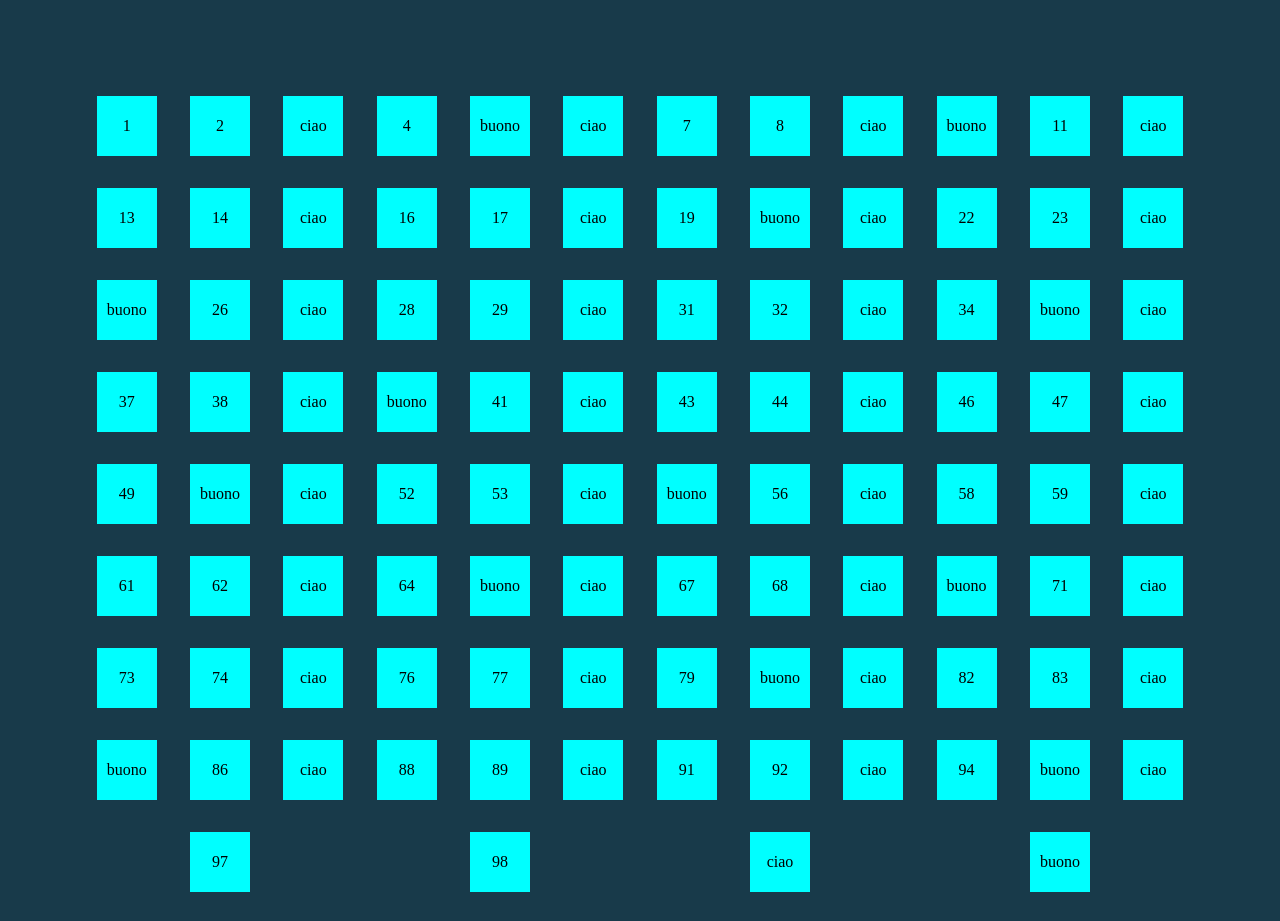
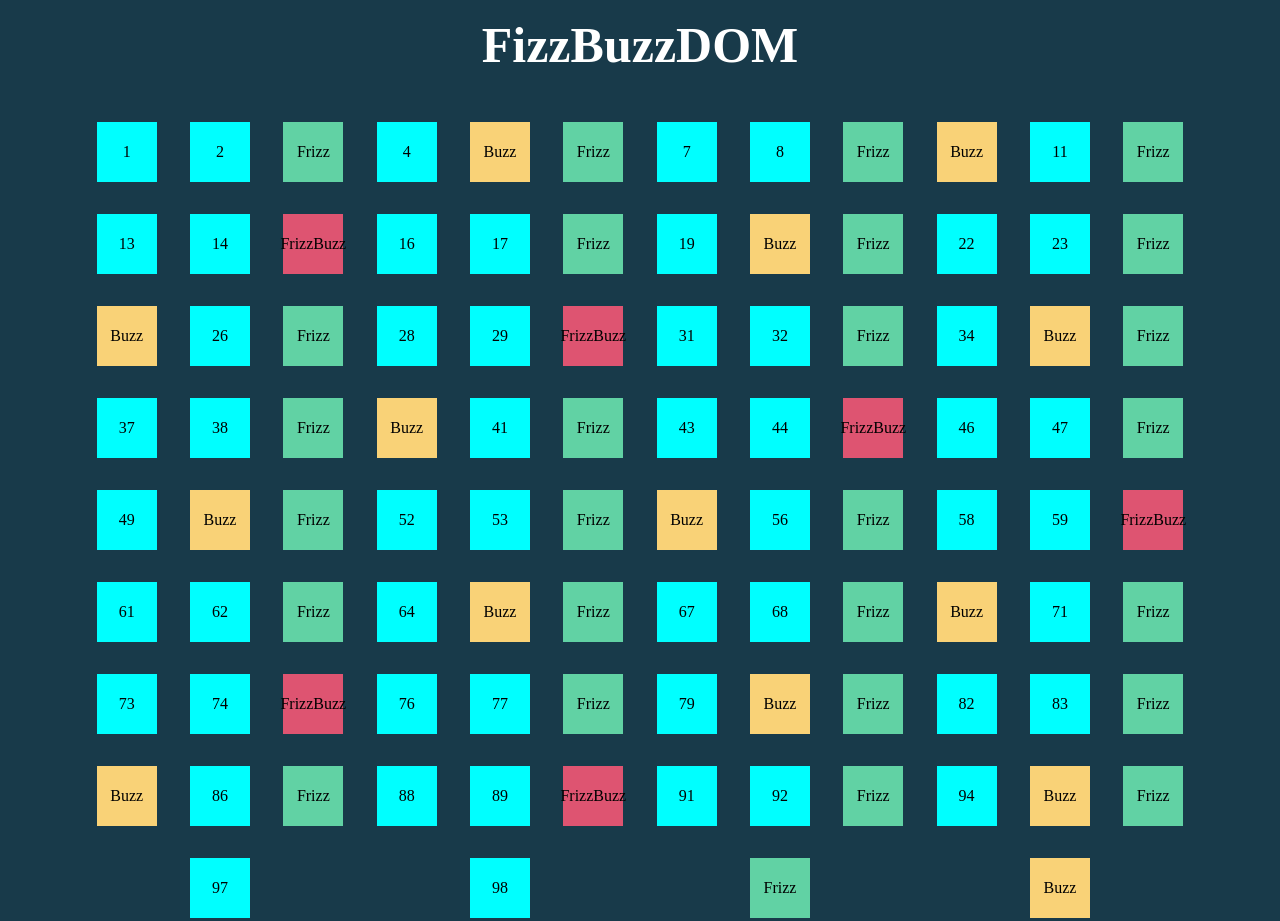
Before and after one commit to gaianacheli/js-fizzbuzzdom, a plain HTML site: page index.html in a window 1280 px wide. Drawn offline with Linux system fonts and the light colour scheme; files whose address does not match are found by name.

Commit message:
esercizio completo

```diff
--- a/asset/css/style.css
+++ b/asset/css/style.css
@@ -8,7 +8,7 @@ body {
 }
 .container {
     width: 100%;
-    padding: 5rem;
+    padding: 1rem 5rem;
 }
 .list {
     list-style: none;
@@ -25,3 +25,18 @@ body {
     justify-content: center;
     align-items: center;
 }
+.titolo {
+    color: white;
+    text-align: center;
+    font-size: 50px;
+    margin-bottom: 2rem;
+}
+.green {
+    background-color: rgba(97, 210, 164, 1);
+}
+.red {
+    background-color:rgba(222, 84, 113, 1) ;
+}
+.yellow {
+    background-color: rgba(249, 210, 119, 1);
+}
--- a/asset/js/main.js
+++ b/asset/js/main.js
@@ -4,16 +4,19 @@ per i multipli di 3, per i multipli di 5 e per i valori che sono sia multipli di
 
 const list = document.querySelector ('.list')
 
-
 for (let i= 1; i <= 100; i++){
     let boxContent = i
-    if (i % 3 == 0) {
-        boxContent = 'ciao'
+    let className = ""
+    if (i % 3 == 0 && i % 5 == 0){
+        boxContent = 'FrizzBuzz'
+        className = 'red'
     }else if (i % 5 == 0){
-        boxContent = 'buono'
-    }else if  ((i % 3 == 0 )&& (i % 5 == 0)){
-        boxContent = 'bello'
+        boxContent = 'Buzz'
+        className = 'yellow'
+    }else if  ( i % 3 == 0) {
+        boxContent = 'Frizz'
+        className = 'green'
     }
-    const numberBox = `<li class="box"> ${boxContent} </li>`
+    const numberBox = `<li class="box ${className}"> ${boxContent} </li>`
     list.insertAdjacentHTML('beforeend', numberBox)
 }
--- a/index.html
+++ b/index.html
@@ -9,6 +9,7 @@
 </head>
 <body>
     <div class="container">
+        <h1 class="titolo">FizzBuzzDOM</h1>
         <ul class="list">
 
         </ul>
```
